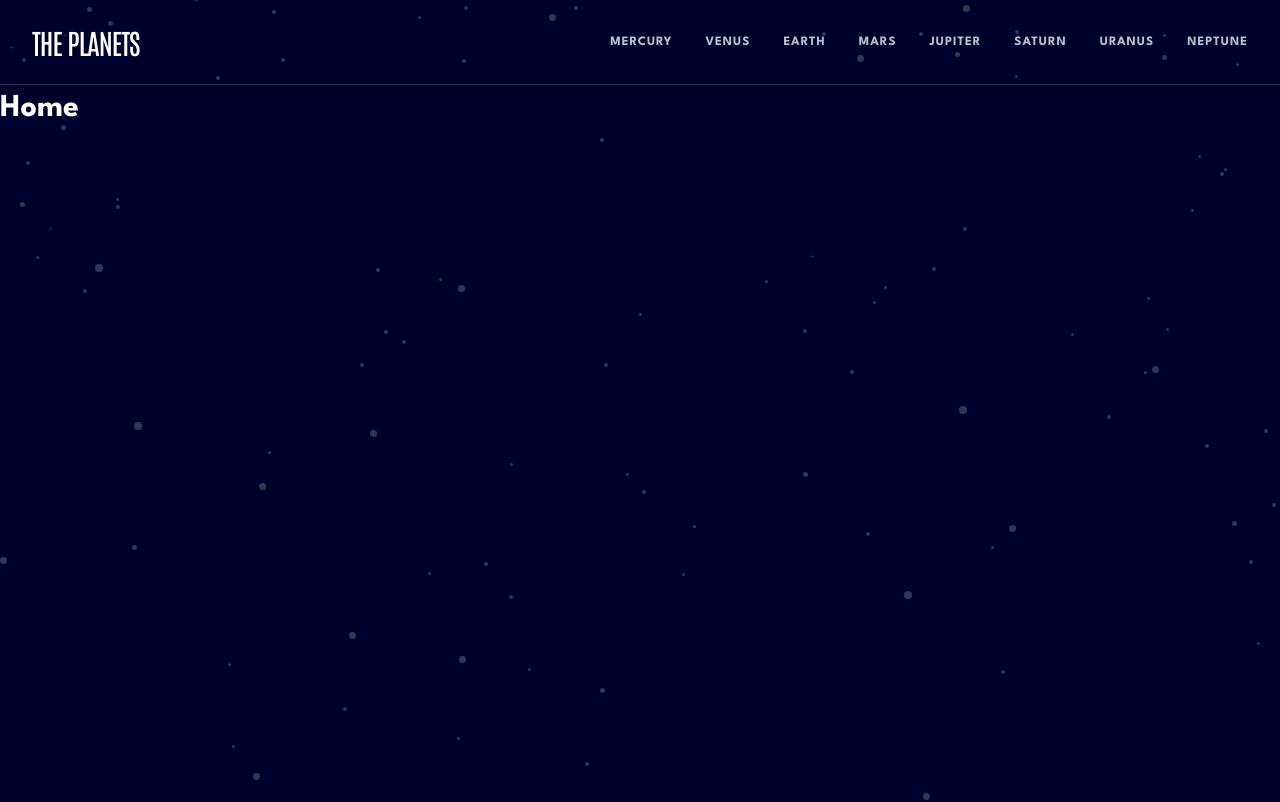
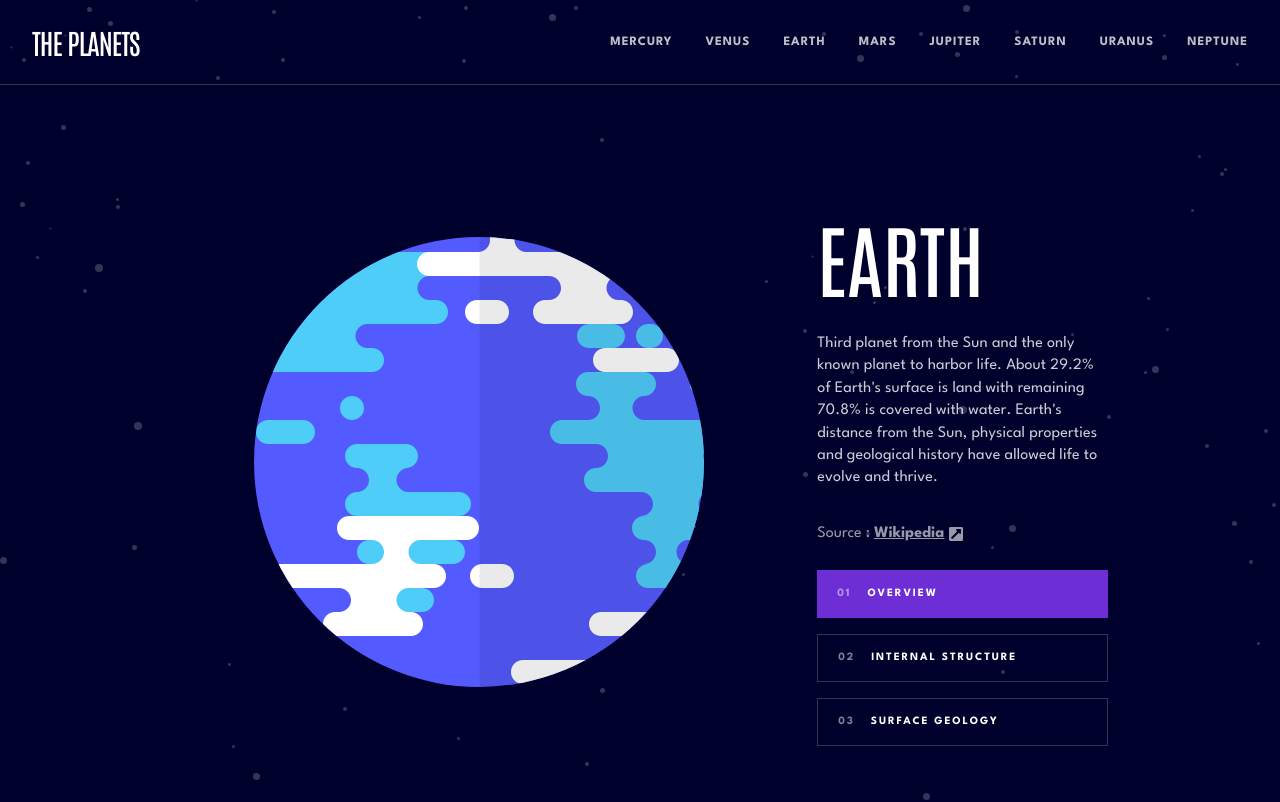
Before and after one commit to GregNicholas/planet-facts, a React (Create React App) app: page / in a window 1280 px wide. Shown: the top 802 px of the page. Built offline with nearby package versions, Linux system fonts and the light colour scheme; the HTML template or start-up script is replaced by a standard one.

Commit message:
fully functional

```diff
--- a/src/App.js
+++ b/src/App.js
@@ -18,7 +18,7 @@ function App() {
       <Router>
         <Header />
           <Routes>
-            <Route exact path="/" element={<Home />} />
+            <Route exact path="/" element={<Earth planet={planets[2]}/>} />
             <Route path="/home" element={<Home />} />
             <Route path="/mercury" element={<Mercury planet={planets[0]}/>} />
             <Route path="/venus" element={<Venus planet={planets[1]}/>} />
--- a/src/components/Header/FullNavbar/FullNavbar.js
+++ b/src/components/Header/FullNavbar/FullNavbar.js
@@ -1,13 +1,13 @@
-import React, { useState } from "react";
-import { Link } from "react-router-dom";
-import styled, {keyframes} from 'styled-components'
+import React, { useState } from "react"
+import { Link } from "react-router-dom"
+import styled, { keyframes } from "styled-components"
 
 const slidein = keyframes`
   from {
-    left: 200%;
+    top: -100%;
   }
   to {
-    left: 0px;
+    top: 68px;
   }
 `
 const Nav = styled.div`
@@ -21,18 +21,18 @@ const Nav = styled.div`
     width: 100%;
     top: 68px;
     left: 0px;
-    display: ${props => props.translate ? "none" : "flex"};
+    display: ${(props) => (props.translate ? "none" : "flex")};
     padding: 24px;
-    animation: ${slidein} .5s;
+    animation: ${slidein} 0.3s;
   }
 `
 const Links = styled(Link)`
-text-decoration: none;
+  text-decoration: none;
 
-@media (max-width: 768px) {
-  border-bottom: 1px solid rgba(255, 255, 255, .2);
-  display: flex;
-}
+  @media (max-width: 768px) {
+    border-bottom: 1px solid rgba(255, 255, 255, 0.2);
+    display: flex;
+  }
 `
 const LinkSpace = styled.div`
   width: 33px;
@@ -43,75 +43,116 @@ const LinkSpace = styled.div`
   }
 `
 const LinkItem = styled.span`
-
   font-weight: bold;
   text-transform: uppercase;
   letter-spacing: 1px;
   cursor: pointer;
-  opacity: ${props => props.selected === props.planet.name ? "1" : ".75"};
   padding: 32px 0;
-
-  @media (min-width: 768px) and (max-width: 1024px){
-    font-size: 0.8rem;
-    &:active, &:hover {
-      color: ${props => props.planet.color};
-    }
-    color: ${props => props.selected === props.planet.name ? props.planet.color : "white"};
-  }
-
-  @media (min-width: 1024px){
-    font-size: 0.8rem;
-    &:active, &:hover {
-      border-top: ${props => `4px solid ${props.planet.color}`};
-    }
-    border-top: ${props => props.selected === props.planet.name ? `4px solid ${props.planet.color}` : "none"};
-  }
-
-  @media (max-width: 768px){
-    opacity: 100%;
-    font-size: 1rem;
-    padding: 20px 0;
-  }
 
   &:hover {
     opacity: 100%;
   }
+
+  @media (min-width: 768px) and (max-width: 1024px) {
+    font-size: 0.8rem;
+  }
+
+  @media (min-width: 1024px) {
+    font-size: 0.8rem;
+    &:active,
+    &:hover {
+      border-top: ${(props) => `4px solid ${props.planet.color}`};
+    }
+    border-top: ${(props) =>
+      props.selected === props.planet.name
+        ? `4px solid ${props.planet.color}`
+        : "none"};
+  }
+
+  @media (max-width: 768px) {
+    opacity: 100%;
+    width: 100%;
+    font-size: 1rem;
+    padding: 20px 0;
+    display: flex;
+    align-items: center;
+  }
 `
+
+const PlanetIcon = styled.div`
+  display: inline-block;
+  height: 20px;
+  width: 20px;
+  border-radius: 50%;
+  background: ${(props) => props.color};
+  margin: auto 1.5rem auto 0;
+`
+const LinkItemInner = styled.span`
+opacity: ${(props) => (props.selected === props.planet.name ? "1" : ".75")};
+&:hover {
+  opacity: 1;
+}
+@media (max-width: 768px){
+  display: flex;
+  justify-content: space-between;
+  width: 86%;
+}
+@media (min-width: 768px) and (max-width: 1024px) {
+  font-size: 0.8rem;
+  &:active,
+  &:hover {
+    color: ${(props) => props.planet.color};
+  }
+  color: ${(props) =>
+    props.selected === props.planet.name
+      ? `${props.planet.color}`
+      : "white"};
+}
+`
+const LinkArrow = styled.span`
+  opacity: 0.4;
+  font-weight: 100;
+`
+
 const FullNavbar = () => {
-  return (
-    <NavComponent/>
-  );
-};
+  return <NavComponent />
+}
 
-export const NavComponent = ({ translate, setTranslate, mobile=false }) => {
+export const NavComponent = ({ translate, setTranslate, mobile = false }) => {
   const [selected, setSelected] = useState(null)
   return (
     <Nav translate={translate}>
       {[
-          {name: "Mercury", color: "#DEF4FC"},
-          {name: "Venus", color: "#F7CC7F"},
-          {name: "Earth", color: "#545BFE"},
-          {name: "Mars", color: "#FF6A45"},
-          {name: "Jupiter", color: "#ECAD7A"},
-          {name: "Saturn", color: "#FCCB6B"},
-          {name: "Uranus", color: "#65F0D5"},
-          {name: "Neptune", color: "#497EFA"}
-       ].map((planet) => (
+        { name: "mercury", color: "#DEF4FC" },
+        { name: "venus", color: "#F7CC7F" },
+        { name: "earth", color: "#545BFE" },
+        { name: "mars", color: "#FF6A45" },
+        { name: "jupiter", color: "#ECAD7A" },
+        { name: "saturn", color: "#FCCB6B" },
+        { name: "uranus", color: "#65F0D5" },
+        { name: "neptune", color: "#497EFA" }
+      ].map((planet) => (
         <Links
           key={planet.name}
           onClick={() => {
             setSelected(planet.name)
-            if(mobile){
+            if (mobile) {
               setTranslate(true)
             }
           }}
           to={`/${planet.name.toLowerCase()}`}
         >
           <LinkSpace />
-          <LinkItem selected={selected} planet={planet}>{planet.name}</LinkItem>
+          <LinkItem selected={selected} planet={planet}>
+            {mobile ? <PlanetIcon color={planet.color} /> : ""}
+            <LinkItemInner selected={selected} planet={planet}>
+              {planet.name}
+              {mobile && <LinkArrow>{">"}</LinkArrow> }
+            </LinkItemInner>
+          </LinkItem>
         </Links>
       ))}
     </Nav>
-  );
-};
-export default FullNavbar;
+  )
+}
+export default FullNavbar
--- a/src/components/PlanetPage/PlanetPage.js
+++ b/src/components/PlanetPage/PlanetPage.js
@@ -1,29 +1,29 @@
-import { useState } from 'react'
-import { useWindowWidth } from '../../customHooks/useWindowWidth'
-import styled from 'styled-components'
-import {FaExternalLinkSquareAlt} from 'react-icons/fa'
+import { useState } from "react";
+import { useWindowWidth } from "../../customHooks/useWindowWidth";
+import styled from "styled-components";
+import { FaExternalLinkSquareAlt } from "react-icons/fa";
 // import planetImg from '../../assets/planet-mercury.svg'
 
 const Container = styled.main`
   display: grid;
   max-width: 1000px;
-    margin: auto;
-    @media (min-width: 768px){
-        margin: 0 2rem;
+  margin: 0 auto;
+  @media (min-width: 768px) {
     grid-template-columns: 1fr 1fr;
     grid-template-rows: auto auto auto auto auto auto auto;
+    padding: 0 2rem 2rem 2rem;
   }
 
-    @media (min-width: 1024px){
+  @media (min-width: 1024px) {
     gap: 0 1rem;
     grid-template-columns: 2fr 1fr;
     grid-template-rows: 1fr 1fr 1fr 1fr 1fr 1fr;
   }
-`
+`;
 const SelectInfo = styled.section`
   height: 50px;
-    border-bottom: 1px solid rgba(255, 255, 255, .2);
-    @media (min-width: 768px){
+  border-bottom: 1px solid rgba(255, 255, 255, 0.2);
+  @media (min-width: 768px) {
     grid-row: 5 / span 2;
     grid-column: 2 / span 1;
     flex-direction: column;
@@ -31,13 +31,13 @@ const SelectInfo = styled.section`
     margin-left: 20%;
     margin-top: 3rem;
   }
-    @media (min-width: 1024px){
+  @media (min-width: 1024px) {
     grid-row: 4 / span 2;
     grid-column: 2 / span 1;
     margin-left: 1rem;
     margin-top: 0;
   }
-`
+`;
 const InfoList = styled.ul`
   list-style-type: none;
   height: 50px;
@@ -50,37 +50,40 @@ const InfoList = styled.ul`
   font-weight: 700;
   letter-spacing: 1.9px;
 
-    @media (min-width: 768px){
+  @media (min-width: 768px) {
     flex-direction: column;
     height: fit-content;
     gap: 1rem;
   }
-
-`
+`;
 const InfoItem = styled.li`
-    border-bottom: ${props => !props.selected ? "none" : "4px solid #419EBB"};
+  border-bottom: ${(props) => (!props.selected ? "none" : "4px solid #419EBB")};
   padding: 0 1.25rem;
   height: -webkit-fill-available;
   cursor: pointer;
-    opacity: ${props => props.selected ? "100%" : "60%"};
+  opacity: ${(props) => (props.selected ? "100%" : "60%")};
   display: flex;
   gap: 1rem;
   align-items: center;
   &:hover {
     opacity: 100%;
   }
-    @media (min-width: 768px){
+  @media (min-width: 768px) {
     width: 100%;
     height: 2.5rem;
-        border: ${props => !props.selected ? "1px solid rgba(255, 255, 255, .2)" : "none"};
-        background: ${props => !props.selected ? "none" : props.color};
+    border: ${(props) =>
+      !props.selected ? "1px solid rgba(255, 255, 255, .2)" : "none"};
+    background: ${(props) => (!props.selected ? "none" : props.color)};
     opacity: 100%;
+
+    &:hover {
+        background: ${(props) => (!props.selected && "rgba(255, 255, 255, .2)")};
     }
-    @media (min-width: 1024px){
+  }
+  @media (min-width: 1024px) {
     height: 3rem;
   }
-
-`
+`;
 const ImageBlock = styled.div`
   height: 305px;
   display: flex;
@@ -97,16 +100,31 @@ const ImageBlock = styled.div`
     grid-row: 1 / span 5;
     grid-column: 1 / span 1;
   }
-`
+`;
 const ImageContainer = styled.div`
-    width: ${props => props.width.mobile};
+  position: relative;
+  width: ${(props) => props.width.mobile};
 
   @media (min-width: 768px) and (max-width: 1024px) {
-      width: ${props => props.width.tablet};
+    width: ${(props) => props.width.tablet};
   }
   @media (min-width: 1024px) {
-        width: ${props => props.width.desktop};
+    width: ${(props) => props.width.desktop};
   }
+`;
+const GeologyImg = styled.img`
+  width: ${(props) => `${parseInt(props.width.mobile.slice(0,props.width.mobile.length-2))*0.8}px`};
+
+@media (min-width: 768px) and (max-width: 1024px) {
+  width: ${(props) => `${parseInt(props.width.tablet.slice(0,props.width.tablet.length-2))/2}px`};
+}
+@media (min-width: 1024px) {
+  width: ${(props) => `${parseInt(props.width.desktop.slice(0,props.width.desktop.length-2))/2}px`};
+}
+  position: absolute;
+  left: 50%;
+  bottom: -15%;
+  transform: translateX(-50%);
 `
 const PlanetInfo = styled.section`
   margin: auto;
@@ -114,46 +132,45 @@ const PlanetInfo = styled.section`
   font-size: 0.8rem;
   margin: 0 1.5rem 1.5rem 1.5rem;
 
-      @media (min-width: 768px){
+  @media (min-width: 768px) {
     grid-row: 5 / span 2;
     grid-column: 1 / span 1;
     margin: 0 0 1.5rem 0;
     text-align: left;
     font-size: 0.9rem;
   }
-      @media (min-width: 1024px){
+  @media (min-width: 1024px) {
     grid-row: 1 / span 3;
     grid-column: 2 / span 1;
     margin-left: 1rem;
     margin-top: 7rem;
     font-size: 1rem;
   }
-`
+`;
 const PlanetName = styled.h1`
-      font-family: 'Antonio', sans-serif;
+  font-family: "Antonio", sans-serif;
   font-size: 2.5rem;
   font-weight: 400;
   text-transform: uppercase;
   margin-bottom: 1rem;
 
-    @media (min-width: 768px){
+  @media (min-width: 768px) {
     font-size: 3rem;
   }
-    @media (min-width: 1024px){
+  @media (min-width: 1024px) {
     font-size: 5rem;
   }
-
-`
+`;
 const PlanetContent = styled.p`
   line-height: 1.4rem;
   margin-bottom: 2rem;
   letter-spacing: 0.1px;
-      opacity: .8;
-`
+  opacity: 0.8;
+`;
 const Source = styled.p`
   font-weight: 400;
-      opacity: .6;
-`
+  opacity: 0.6;
+`;
 const WikiLink = styled.a`
   font-weight: 700;
   display: inline-flex;
@@ -161,34 +178,34 @@ const WikiLink = styled.a`
   align-items: center;
   text-decoration: underline;
   cursor: pointer;
-`
+`;
 const Stats = styled.section`
   margin: 0 1.5rem 1.5rem 1.5rem;
   display: flex;
   flex-direction: column;
   gap: 0.5rem;
 
-      @media (min-width: 768px){
+  @media (min-width: 768px) {
     grid-row: 7 / span 1;
     grid-column: 1 / span 2;
     flex-direction: row;
     gap: 1rem;
     margin: 0;
   }
-      @media (min-width: 1024px){
+  @media (min-width: 1024px) {
     grid-row: 6 / span 1;
     grid-column: 1 / span 2;
   }
-`
+`;
 const StatItem = styled.div`
   height: 3rem;
-    border: 1px solid rgba(255, 255, 255, .2);
+  border: 1px solid rgba(255, 255, 255, 0.2);
   padding: 0 1.5rem;
   display: flex;
   justify-content: space-between;
   align-items: center;
 
-    @media (min-width: 768px){
+  @media (min-width: 768px) {
     flex-direction: column;
     flex-direction: column;
     width: 100%;
@@ -197,10 +214,10 @@ const StatItem = styled.div`
     align-items: flex-start;
     padding: 0.5rem 1.2rem;
   }
-`
+`;
 const StatIndex = styled.span`
-    opacity: .5;
-`
+  opacity: 0.5;
+`;
 const StatName = styled.span`
   font-size: 0.7rem;
   font-weight: 700;
@@ -208,71 +225,125 @@ const StatName = styled.span`
   opacity: 50%;
   letter-spacing: 0.75px;
 
-    @media (min-width: 1024px){
+  @media (min-width: 1024px) {
     font-size: 0.85rem;
   }
-`
+`;
 const Stat = styled.span`
-    font-family: 'Antonio';
+  font-family: "Antonio";
   font-size: 1.25rem;
-    letter-spacing: -.75px;
+  letter-spacing: -0.75px;
   text-transform: uppercase;
 
-    @media (min-width: 768px){
+  @media (min-width: 768px) {
     font-size: 1.5rem;
   }
-    @media (min-width: 1024px){
+  @media (min-width: 1024px) {
     font-size: 2.5rem;
   }
-`
+`;
 
 const PlanetPage = ({ planet }) => {
-    console.log("IMAGES: ", planet.images, planet.images.planet.substring(1))
-    const [image, setImage] = useState(planet.images.planet.substring(1))
-    const [info, setInfo] = useState('overview')
-    const screenWidth = useWindowWidth()
+  console.log("IMAGES: ", planet.images, planet.images.geology.substring(1));
+  const [image, setImage] = useState(planet.images.planet.substring(1));
+  const [info, setInfo] = useState("overview");
+  const screenWidth = useWindowWidth();
   return (
     <Container>
       <SelectInfo>
         <InfoList>
-                    <InfoItem selected={info === 'overview'} color={planet.color} onClick={() => {
-                            setImage(planet.images.planet.substring(1))
-                            setInfo('overview')
-                        }}>
-                        {screenWidth < 768 ? 'overview' : <><StatIndex>01</StatIndex> <span>overview</span></>}
+          <InfoItem
+            selected={info === "overview"}
+            color={planet.color}
+            onClick={() => {
+              setImage(planet.images.planet.substring(1));
+              setInfo("overview");
+            }}
+          >
+            {screenWidth < 768 ? (
+              "overview"
+            ) : (
+              <>
+                <StatIndex>01</StatIndex> <span>overview</span>
+              </>
+            )}
           </InfoItem>
-                    <InfoItem selected={info === 'structure'} color={planet.color} onClick={() => {
-                            setImage(planet.images.internal.substring(1))
-                            setInfo('structure')
-                        }}>
-                        {screenWidth < 768 ? 'internal' : <><StatIndex>02</StatIndex> <span>internal structure</span></>}
+          <InfoItem
+            selected={info === "structure"}
+            color={planet.color}
+            onClick={() => {
+              setImage(planet.images.internal.substring(1));
+              setInfo("structure");
+            }}
+          >
+            {screenWidth < 768 ? (
+              "internal"
+            ) : (
+              <>
+                <StatIndex>02</StatIndex> <span>internal structure</span>
+              </>
+            )}
           </InfoItem>
-                    <InfoItem selected={info === 'geology'} color={planet.color} onClick={() => {
-                            setImage(planet.images.geology.substring(1))
-                            setInfo('geology')
-                        }}>
-                        {screenWidth < 768 ? 'surface' : <><StatIndex>03</StatIndex> <span>surface geology</span></>}
+          <InfoItem
+            selected={info === "geology"}
+            color={planet.color}
+            onClick={() => {
+              setImage(planet.images.planet.substring(1));
+              setInfo("geology");
+            }}
+          >
+            {screenWidth < 768 ? (
+              "surface"
+            ) : (
+              <>
+                <StatIndex>03</StatIndex> <span>surface geology</span>
+              </>
+            )}
           </InfoItem>
         </InfoList>
       </SelectInfo>
       <ImageBlock>
         <ImageContainer width={planet.imgWidth}>
           <img src={`${process.env.PUBLIC_URL}${image}`} alt="planet" />
+          {/* //put overlay image here */}
+          {info === "geology" &&
+                <GeologyImg width={planet.imgWidth}
+                    src={`${process.env.PUBLIC_URL}/assets/geology-${planet.name.toLowerCase()}.png`}
+                    alt="planet"
+                />
+          }
         </ImageContainer>
       </ImageBlock>
       <PlanetInfo>
         <PlanetName>{planet.name}</PlanetName>
         <PlanetContent>{planet[info].content}</PlanetContent>
-                <Source>Source : <WikiLink href={planet[info].source} target="_blank">Wikipedia <FaExternalLinkSquareAlt/></WikiLink></Source>
+        <Source>
+          Source :{" "}
+          <WikiLink href={planet[info].source} target="_blank">
+            Wikipedia <FaExternalLinkSquareAlt />
+          </WikiLink>
+        </Source>
       </PlanetInfo>
       <Stats>
-                <StatItem><StatName>rotation time</StatName><Stat>{planet.rotation}</Stat></StatItem>
-                <StatItem><StatName>revolution time</StatName><Stat>{planet.revolution}</Stat></StatItem>
-                <StatItem><StatName>radius</StatName><Stat>{planet.radius}</Stat></StatItem>
-                <StatItem><StatName>average temp.</StatName><Stat>{planet.temperature}</Stat></StatItem>
+        <StatItem>
+          <StatName>rotation time</StatName>
+          <Stat>{planet.rotation}</Stat>
+        </StatItem>
+        <StatItem>
+          <StatName>revolution time</StatName>
+          <Stat>{planet.revolution}</Stat>
+        </StatItem>
+        <StatItem>
+          <StatName>radius</StatName>
+          <Stat>{planet.radius}</Stat>
+        </StatItem>
+        <StatItem>
+          <StatName>average temp.</StatName>
+          <Stat>{planet.temperature}</Stat>
+        </StatItem>
       </Stats>
     </Container>
-    )
-}
+  );
+};
 
-export default PlanetPage
+export default PlanetPage;
--- a/src/pages/Home.js
+++ b/src/pages/Home.js
@@ -1,7 +1,17 @@
+import styled from 'styled-components'
+
+const Container = styled.main`
+    width: 100%;
+    height: 100%;
+    padding: 1rem;
+`
+
 const Home = () => {
 
     return (
-        <h1>Home</h1>
+        <Container>
+            <img src={`${process.env.PUBLIC_URL}/assets/solar-system.png`} alt="solar system map"/>
+        </Container>
     )
 }
 
```
Also changed, not shown: public/assets/solar-system.png (added). Lines whose indentation alone changed are shown as unchanged.
